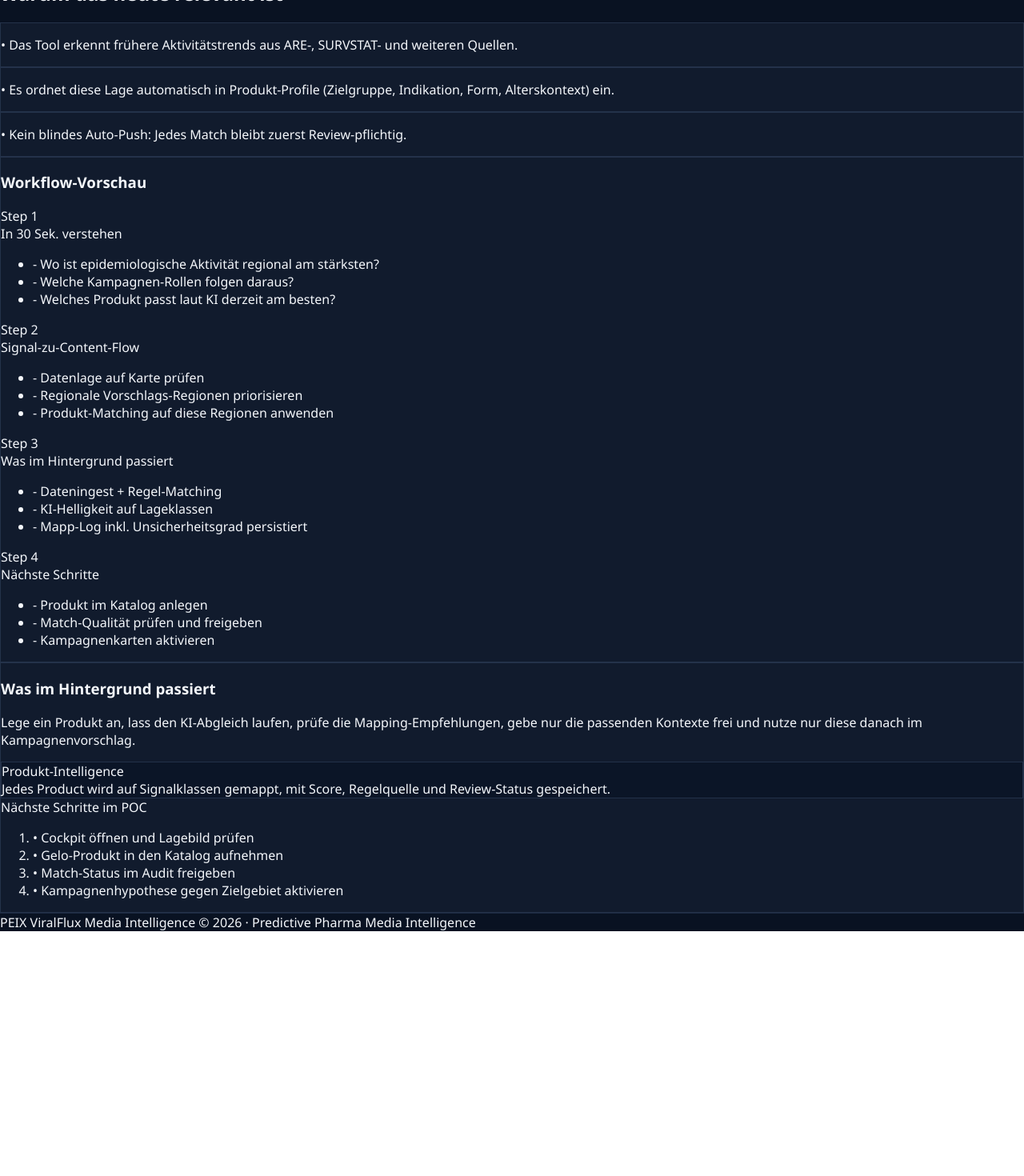
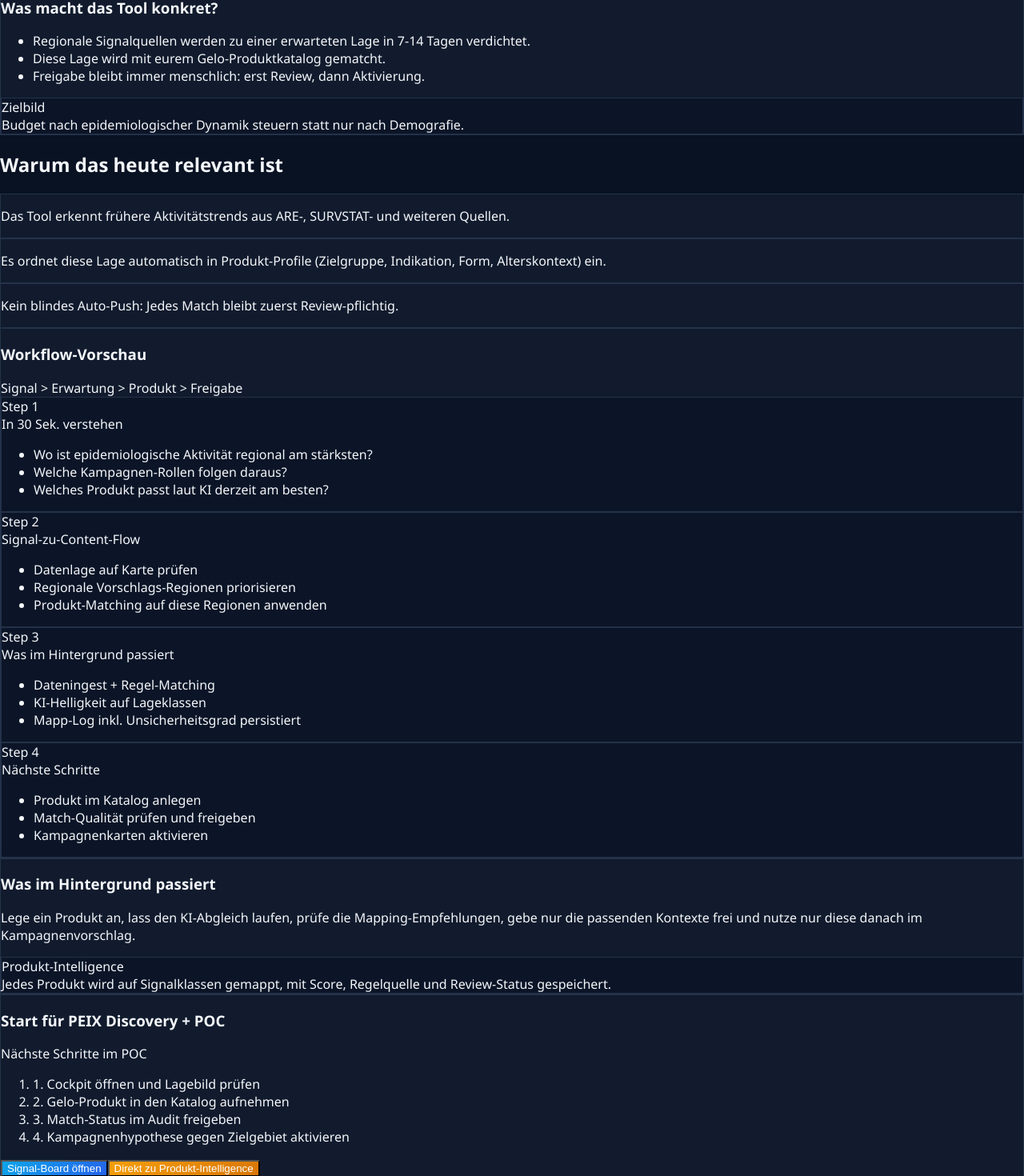
Before and after one commit to Fliegenbart/ViralFlux-Media-Intelligence, a React (Create React App) app in the folder frontend/: page / in a window 1280 px wide. Shown: the part 400-1870 px from the top of the page at 80% size. Before the commit the page ends 1564 px from the top, so only its background shows below. Built offline with nearby package versions, Linux system fonts and the light colour scheme.

Commit message:
Refine landing page spacing and UX hierarchy

```diff
--- a/frontend/src/pages/LandingPage.tsx
+++ b/frontend/src/pages/LandingPage.tsx
@@ -96,7 +96,7 @@ const LandingPage: React.FC = () => {
   const mailtoLink = buildMailtoLink();
 
   return (
-    <div className="min-h-screen overflow-x-hidden" style={{ background: '#091222' }}>
+    <div className="relative min-h-screen overflow-x-hidden" style={{ background: '#091222' }}>
       <div
         className="absolute inset-0 opacity-30"
         style={{
@@ -106,7 +106,10 @@ const LandingPage: React.FC = () => {
         }}
       />
 
-      <nav className="relative max-w-[1180px] mx-auto px-4 sm:px-6 py-6 flex flex-col sm:flex-row items-start sm:items-center justify-between gap-4" style={{ zIndex: 10 }}>
+      <nav
+        className="relative max-w-[1180px] mx-auto px-4 sm:px-6 py-5 md:py-7 flex flex-col sm:flex-row items-start sm:items-center justify-between gap-4"
+        style={{ zIndex: 10 }}
+      >
         <div className="flex items-center gap-3 w-full sm:w-auto">
           <div className="w-10 h-10 rounded-xl flex items-center justify-center" style={{ background: 'linear-gradient(135deg, #0ea5e9, #3b82f6)' }}>
             <svg width="20" height="20" viewBox="0 0 24 24" fill="none" stroke="white" strokeWidth="2">
@@ -121,14 +124,14 @@ const LandingPage: React.FC = () => {
         <div className="flex w-full sm:w-auto flex-col sm:flex-row items-stretch sm:items-center gap-2 sm:gap-3">
           <a
             href={mailtoLink}
-            className="px-4 py-2 text-xs font-semibold rounded-lg text-center whitespace-nowrap"
+            className="px-4 py-2.5 text-xs font-semibold rounded-lg text-center whitespace-nowrap transition hover:brightness-110"
             style={{ color: '#f59e0b', border: '1px solid #f59e0b55', background: 'rgba(245,158,11,0.08)' }}
           >
             {COPY.nav.primaryCta}
           </a>
           <button
             onClick={() => navigate('/dashboard?tab=product-intel')}
-            className="px-4 py-2 text-xs font-semibold rounded-lg text-white text-center whitespace-nowrap"
+            className="px-4 py-2.5 text-xs font-semibold rounded-lg text-white text-center whitespace-nowrap transition hover:brightness-110"
             style={{ background: 'linear-gradient(135deg, #0ea5e9, #3b82f6)' }}
           >
             {COPY.nav.secondaryCta}
@@ -136,10 +139,11 @@ const LandingPage: React.FC = () => {
         </div>
       </nav>
 
-      <main className="relative max-w-[1180px] mx-auto px-4 sm:px-6 pb-16" style={{ zIndex: 5 }}>
-        <section className="pt-10 pb-12">
+      <main className="relative max-w-[1180px] mx-auto px-4 sm:px-6 pb-20 space-y-12 md:space-y-14" style={{ zIndex: 5 }}>
+        <section className="pt-6 md:pt-10 grid grid-cols-1 lg:grid-cols-[minmax(0,1fr)_360px] gap-6 lg:gap-8 items-start">
+          <div>
             <div
-            className="inline-flex items-center gap-2 px-4 py-1.5 rounded-full text-xs font-semibold mb-6"
+              className="inline-flex items-center gap-2 px-4 py-1.5 rounded-full text-xs font-semibold mb-5"
               style={{
                 color: '#38bdf8',
                 border: '1px solid rgba(56,189,248,0.3)',
@@ -149,14 +153,14 @@ const LandingPage: React.FC = () => {
               {COPY.hero.badge}
             </div>
 
-          <h1 className="text-4xl md:text-5xl font-extrabold leading-[1.05] text-white tracking-tight">
+            <h1 className="text-4xl md:text-5xl font-extrabold leading-[1.06] text-white tracking-tight">
               {COPY.hero.titleTop}
               <br />
               <span style={{ color: '#38bdf8' }}>{COPY.hero.titleBottom}</span>
             </h1>
-          <p className="mt-6 text-lg text-slate-300 max-w-4xl leading-relaxed">{COPY.hero.subtitle}</p>
+            <p className="mt-5 text-base md:text-lg text-slate-300 max-w-3xl leading-relaxed">{COPY.hero.subtitle}</p>
 
-          <div className="mt-7 flex flex-wrap gap-2">
+            <div className="mt-6 flex flex-wrap gap-2">
               {COPY.hero.chips.map((chip) => (
                 <div
                   key={chip}
@@ -168,76 +172,110 @@ const LandingPage: React.FC = () => {
               ))}
             </div>
 
-          <div className="mt-8 flex flex-wrap gap-3">
+            <div className="mt-7 flex flex-wrap gap-3">
               <button
                 onClick={() => navigate('/dashboard?tab=map')}
-              className="px-5 py-3 rounded-xl text-sm font-semibold"
+                className="px-5 py-3 rounded-xl text-sm font-semibold transition hover:brightness-110"
                 style={{ color: '#ffffff', background: 'linear-gradient(135deg, #0ea5e9, #2563eb)' }}
               >
                 Zum Cockpit starten
               </button>
               <button
                 onClick={() => navigate('/dashboard?tab=product-intel')}
-              className="px-5 py-3 rounded-xl text-sm font-semibold"
+                className="px-5 py-3 rounded-xl text-sm font-semibold transition hover:brightness-110"
                 style={{ color: '#ffffff', background: 'linear-gradient(135deg, #f59e0b, #d97706)' }}
               >
                 Produkt anlegen
               </button>
             </div>
+          </div>
+
+          <aside className="rounded-2xl p-5 md:p-6 h-full" style={{ background: '#111b2d', border: '1px solid #24324a' }}>
+            <div className="text-[11px] text-slate-400 uppercase tracking-wider">In 30 Sekunden verstehen</div>
+            <h3 className="mt-2 text-xl font-bold text-white">Was macht das Tool konkret?</h3>
+            <ul className="mt-4 space-y-3 text-sm text-slate-300 leading-relaxed">
+              <li>Regionale Signalquellen werden zu einer erwarteten Lage in 7-14 Tagen verdichtet.</li>
+              <li>Diese Lage wird mit eurem Gelo-Produktkatalog gematcht.</li>
+              <li>Freigabe bleibt immer menschlich: erst Review, dann Aktivierung.</li>
+            </ul>
+            <div className="mt-5 rounded-xl p-4 text-xs" style={{ background: '#0b1527', border: '1px solid #233149' }}>
+              <div className="text-cyan-300 font-semibold">Zielbild</div>
+              <div className="text-slate-300 mt-2">Budget nach epidemiologischer Dynamik steuern statt nur nach Demografie.</div>
+            </div>
+          </aside>
         </section>
 
-        <section className="mb-10">
-          <h2 className="text-2xl md:text-3xl font-extrabold text-white mb-4">Warum das heute relevant ist</h2>
-          <div className="grid grid-cols-1 md:grid-cols-3 gap-5">
+        <section>
+          <h2 className="text-2xl md:text-3xl font-extrabold text-white mb-4 md:mb-5">Warum das heute relevant ist</h2>
+          <div className="grid grid-cols-1 md:grid-cols-3 gap-4 md:gap-5">
             {COPY.whyNow.map((text) => (
               <article key={text} className="rounded-2xl p-5" style={{ background: '#111b2d', border: '1px solid #24324a' }}>
-                <p className="text-sm text-slate-300 leading-relaxed">• {text}</p>
+                <p className="text-sm text-slate-300 leading-relaxed">{text}</p>
               </article>
             ))}
           </div>
         </section>
 
-        <section className="grid grid-cols-1 xl:grid-cols-2 gap-5 mb-10">
-          <div className="rounded-2xl p-6" style={{ background: '#111b2d', border: '1px solid #24324a' }}>
-            <h3 className="text-2xl font-bold text-white mb-4">Workflow-Vorschau</h3>
-            <div className="relative pl-6 border-l border-slate-700 space-y-5">
+        <section className="rounded-2xl p-5 md:p-6" style={{ background: '#111b2d', border: '1px solid #24324a' }}>
+          <div className="flex flex-wrap items-end justify-between gap-3 mb-4">
+            <h3 className="text-2xl font-bold text-white">Workflow-Vorschau</h3>
+            <div className="text-xs text-slate-400">Signal {'>'} Erwartung {'>'} Produkt {'>'} Freigabe</div>
+          </div>
+          <div className="grid grid-cols-1 md:grid-cols-2 gap-4">
             {COPY.steps.map((step, idx) => (
-                <div key={step.title} className="relative">
-                  <div
-                    className="absolute -left-[11px] top-2 w-4 h-4 rounded-full"
-                    style={{ background: idx === 0 ? '#22c55e' : '#64748b' }}
-                  />
-                  <div className="text-xs text-slate-400 uppercase tracking-wider">Step {idx + 1}</div>
+              <article key={step.title} className="rounded-xl p-4" style={{ background: '#0b1527', border: '1px solid #233149' }}>
+                <div className="text-[11px] text-slate-400 uppercase tracking-wider">Step {idx + 1}</div>
                 <div className="text-white font-semibold mt-1">{step.title}</div>
-                  <ul className="mt-2 text-sm text-slate-300 space-y-1">
+                <ul className="mt-3 text-sm text-slate-300 space-y-1.5">
                   {step.points.map((point) => (
-                      <li key={point}>- {point}</li>
+                    <li key={point}>{point}</li>
                   ))}
                 </ul>
-                </div>
+              </article>
             ))}
           </div>
-          </div>
+        </section>
 
+        <section className="grid grid-cols-1 xl:grid-cols-2 gap-4 md:gap-5">
           <div className="rounded-2xl p-6" style={{ background: '#111b2d', border: '1px solid #24324a' }}>
             <h3 className="text-2xl font-bold text-white mb-3">Was im Hintergrund passiert</h3>
             <p className="text-sm text-slate-300 leading-relaxed">{COPY.workflow.description}</p>
             <div className="mt-5 text-xs rounded-xl p-4" style={{ background: '#0b1527', border: '1px solid #233149' }}>
               <div className="text-cyan-300 font-semibold">Produkt-Intelligence</div>
-              <div className="text-slate-300 mt-2">Jedes Product wird auf Signalklassen gemappt, mit Score, Regelquelle und Review-Status gespeichert.</div>
+              <div className="text-slate-300 mt-2">Jedes Produkt wird auf Signalklassen gemappt, mit Score, Regelquelle und Review-Status gespeichert.</div>
             </div>
-            <div className="mt-5">
+          </div>
+
+          <div className="rounded-2xl p-6" style={{ background: '#111b2d', border: '1px solid #24324a' }}>
+            <h3 className="text-2xl font-bold text-white mb-3">{COPY.offer.title}</h3>
             <div className="text-xs text-slate-400 uppercase tracking-wider">Nächste Schritte im POC</div>
-              <ol className="mt-2 text-sm text-slate-300 space-y-2">
-                {COPY.offer.steps.map((step) => (
-                  <li key={step}>• {step}</li>
+            <ol className="mt-3 text-sm text-slate-300 space-y-2">
+              {COPY.offer.steps.map((step, idx) => (
+                <li key={step}>
+                  {idx + 1}. {step}
+                </li>
               ))}
             </ol>
+            <div className="mt-6 flex flex-wrap gap-3">
+              <button
+                onClick={() => navigate('/dashboard?tab=map')}
+                className="px-4 py-2 rounded-lg text-xs font-semibold transition hover:brightness-110"
+                style={{ color: '#ffffff', background: 'linear-gradient(135deg, #0ea5e9, #2563eb)' }}
+              >
+                Signal-Board öffnen
+              </button>
+              <button
+                onClick={() => navigate('/dashboard?tab=product-intel')}
+                className="px-4 py-2 rounded-lg text-xs font-semibold transition hover:brightness-110"
+                style={{ color: '#ffffff', background: 'linear-gradient(135deg, #f59e0b, #d97706)' }}
+              >
+                Direkt zu Produkt-Intelligence
+              </button>
             </div>
           </div>
         </section>
 
-        <footer className="relative pt-8 pb-4 text-center text-xs text-slate-500" style={{ borderTop: '1px solid #1c2a42' }}>
+        <footer className="relative pt-8 pb-2 text-center text-xs text-slate-500" style={{ borderTop: '1px solid #1c2a42' }}>
           {COPY.footer}
         </footer>
       </main>
```
Lines whose indentation alone changed are shown as unchanged.
